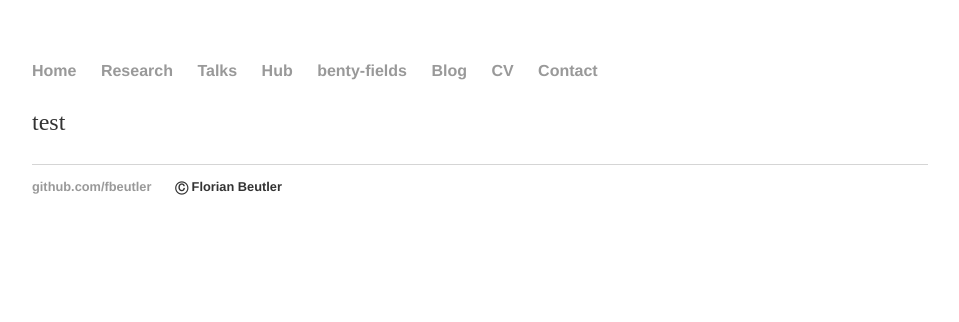
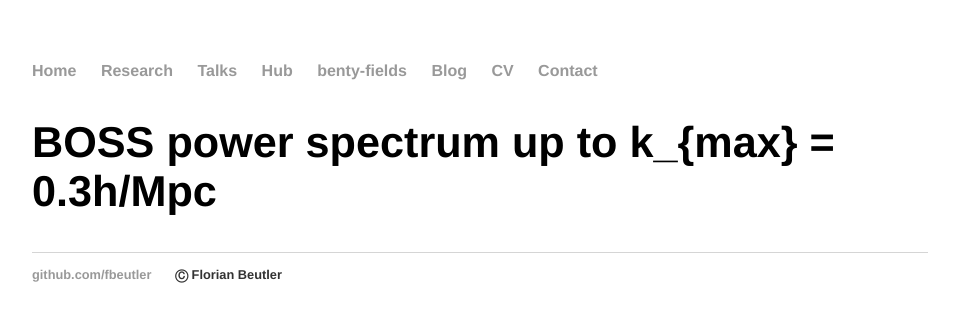
Before and after one commit to fbeutler/fbeutler.github.io, a Jekyll site: the page built from hub/hub.html, in a window 1280 px wide. Shown: the top 322 px of the page, without its empty margins (160-1119 px from the left). Built offline with Jekyll 4.4.1, drawn with Linux system fonts in a browser that asks for light colours.

Commit message:
Update hub.html

```diff
--- a/hub/hub.html
+++ b/hub/hub.html
@@ -5,6 +5,7 @@ title: Some material
 
 <div id="hub">
   <p>
-    test
+    <h2>BOSS power spectrum up to k_{max} = 0.3h/Mpc</h2>
+    <a href="/images/Beutler_et_al_2016_1607_03149_power_spectrum_kmax_0_3.tar.gz" download>
   </p>
 </div>
```
